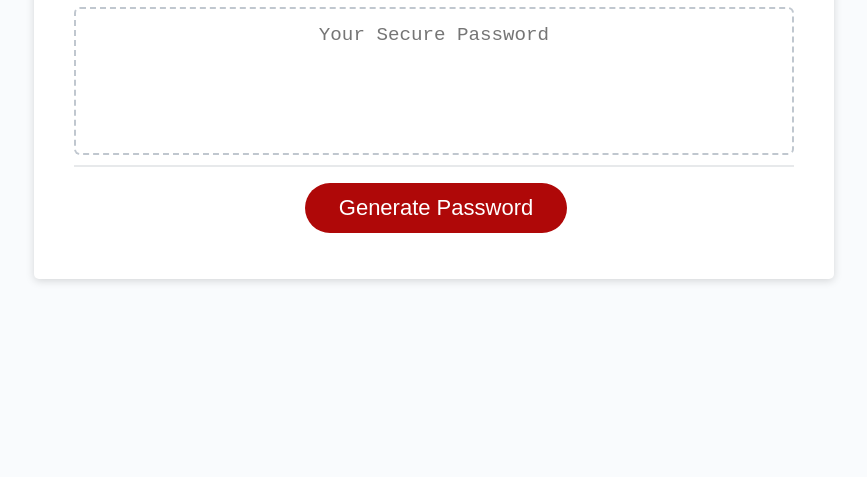
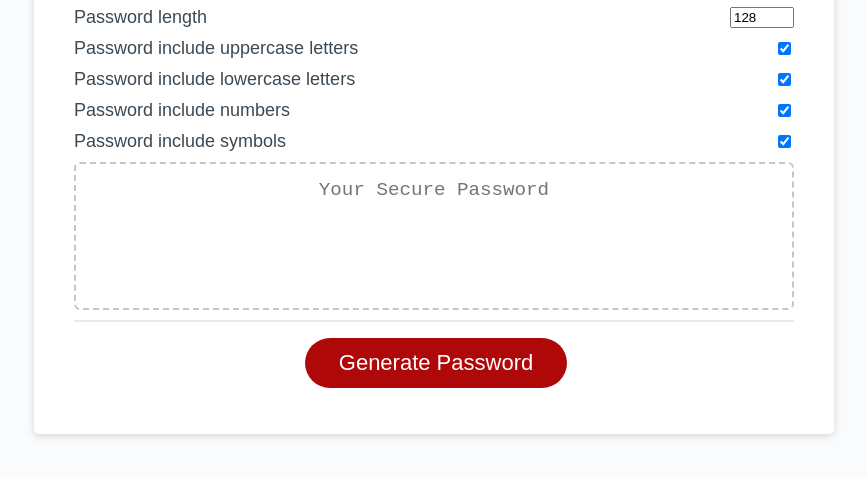
Before and after one commit to tommylu780/pw-Gen, a plain HTML site: page index.html in a window 1280 px wide. Shown: the part 241-718 px from the top of the page, without its empty margins (206-1073 px from the left). Drawn offline with Linux system fonts and the light colour scheme.

Commit message:
Add conditions to html and some css design

```diff
--- a/index.html
+++ b/index.html
@@ -16,6 +16,28 @@
         <div class="card-header">
           <h2>Generate a Password</h2>
         </div>
+        <div class="settings">
+          <div class="setting">
+            <label>Password length</label>
+            <input type="number" id="length" min='8' max='128' value='128' />
+          </div>
+          <div class="setting">
+            <label>Password include uppercase letters</label>
+            <input type="checkbox" id="uppercase" checked />
+          </div>
+          <div class="setting">
+            <label>Password include lowercase letters</label>
+            <input type="checkbox" id="lowercase" checked />
+          </div>
+          <div class="setting">
+            <label>Password include numbers</label>
+            <input type="checkbox" id="numbers" checked />
+          </div>
+          <div class="setting">
+            <label>Password include symbols</label>
+            <input type="checkbox" id="symbols" checked />
+          </div>
+        </div>
         <div class="card-body">
           <textarea
             readonly
--- a/script.js
+++ b/script.js
@@ -29,7 +29,7 @@ const randomfunc = {
   lower: getRandomLower,
   upper: getRandomUpper,
   number: getRandomNumb,
-  symbols: getRandomSymb,
+  symbols: getRandomSymb
 }
 // Assignment Code
 var generateBtn = document.querySelector("#generate");
--- a/style.css
+++ b/style.css
@@ -40,6 +40,13 @@ header {
   margin: 0 auto;
   max-width: 800px;
   padding: 30px 40px;
+}
+/* setting card */
+.setting {
+	display: flex;
+	justify-content: space-between;
+	align-items: center;
+	margin: 10px 0;
 }
 
 .card-header::after {
```
